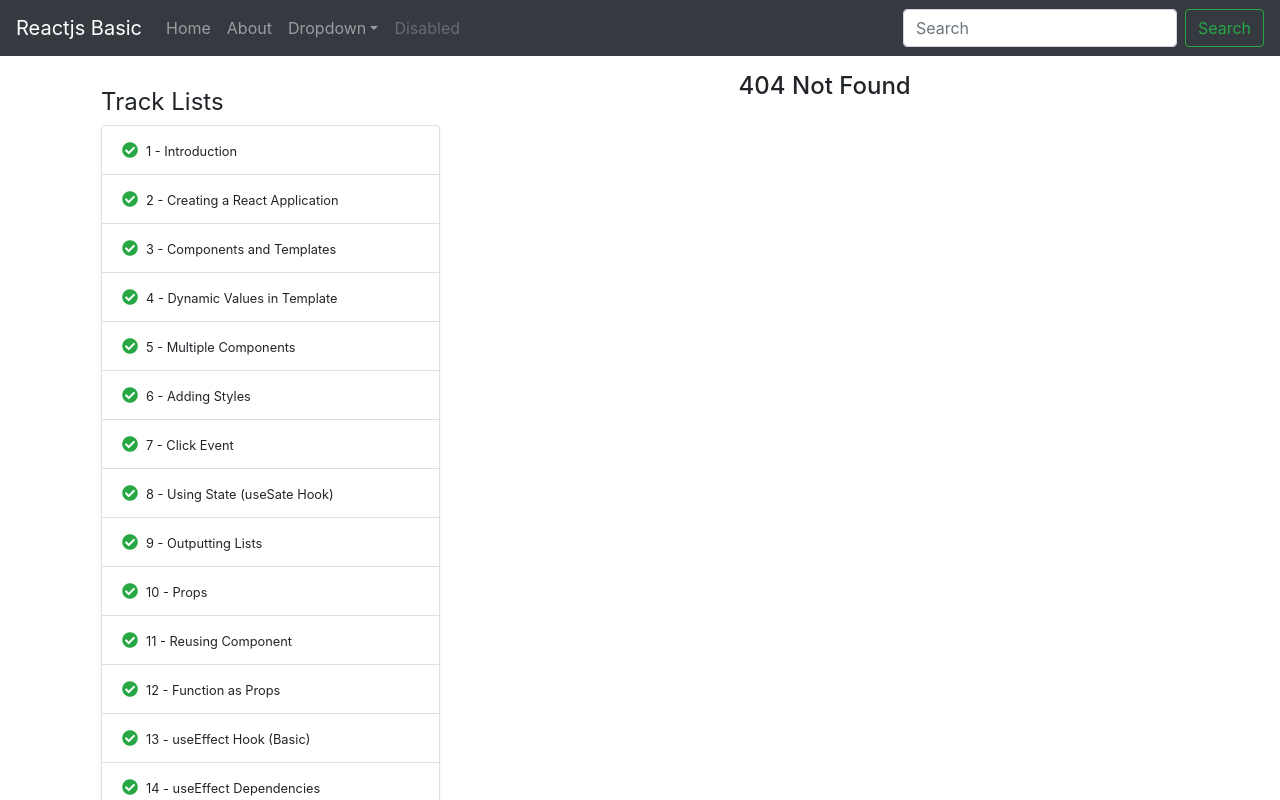
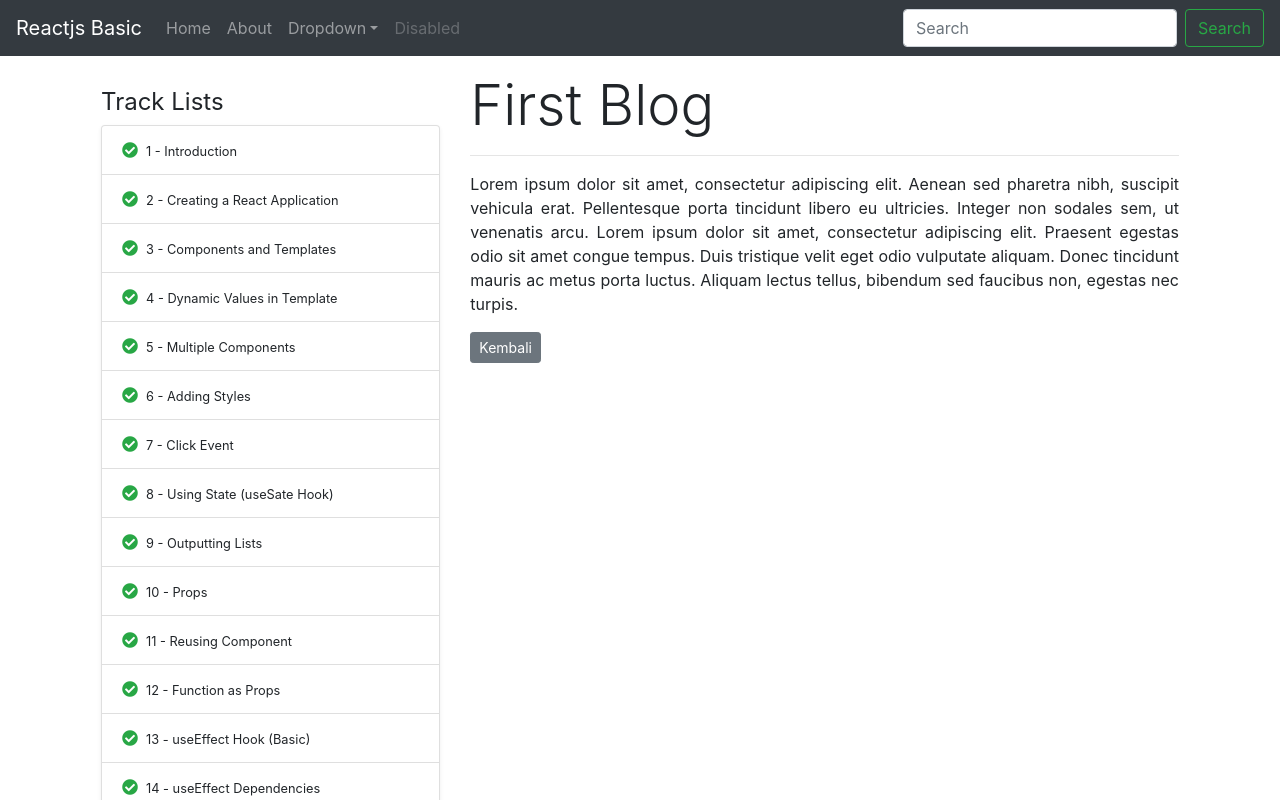
Before and after one commit to komarapc/reactjs-basic, a React (Create React App) app: page /react-basic/blogs/1 in a window 1280 px wide. Shown: the top 800 px of the page. Built offline with nearby package versions, Linux system fonts and the light colour scheme; no server answers; data requests are answered from the project's data file.

Commit message:
not-found

```diff
--- a/db.json
+++ b/db.json
@@ -1,5 +1,20 @@
 {
-  "blogs": [],
+  "blogs": [
+    {
+      "id": 1,
+      "title": "First Blog",
+      "slug": "First-Blog",
+      "author": "Komar",
+      "body": "Lorem ipsum dolor sit amet, consectetur adipiscing elit. Aenean sed pharetra nibh, suscipit vehicula erat. Pellentesque porta tincidunt libero eu ultricies. Integer non sodales sem, ut venenatis arcu. Lorem ipsum dolor sit amet, consectetur adipiscing elit. Praesent egestas odio sit amet congue tempus. Duis tristique velit eget odio vulputate aliquam. Donec tincidunt mauris ac metus porta luctus. Aliquam lectus tellus, bibendum sed faucibus non, egestas nec turpis."
+    },
+    {
+      "id": 2,
+      "title": "Second Blog",
+      "slug": "Second-Blog",
+      "author": "Ayana",
+      "body": "Lorem ipsum dolor sit amet, consectetur adipiscing elit. Aenean sed pharetra nibh, suscipit vehicula erat. Pellentesque porta tincidunt libero eu ultricies. Integer non sodales sem, ut venenatis arcu. Lorem ipsum dolor sit amet, consectetur adipiscing elit. Praesent egestas odio sit amet congue tempus. Duis tristique velit eget odio vulputate aliquam. Donec tincidunt mauris ac metus porta luctus. Aliquam lectus tellus, bibendum sed faucibus non, egestas nec turpis."
+    }
+  ],
   "contacts": [
     {
       "id": 1,
--- a/src/data/track-list.ts
+++ b/src/data/track-list.ts
@@ -187,8 +187,8 @@ const track_lists: {
   {
     id: 31,
     track_name: "404 Pages",
-    is_done: false,
-    is_success: false,
+    is_done: true,
+    is_success: true,
   },
 ];
 
--- a/src/home.tsx
+++ b/src/home.tsx
@@ -11,7 +11,7 @@ import Sidebar from "./components/sidebar";
 import track_lists from "./data/track-list";
 
 const Home = () => {
-  const current_track_list: number = 30;
+  const current_track_list: number = 31;
   const tracks = track_lists.filter((track) => track.id === current_track_list);
   const title: string = tracks[0].track_name;
   return (
--- a/src/pages/errors/error-404.tsx
+++ b/src/pages/errors/error-404.tsx
@@ -1,13 +1,16 @@
+import { Link, withRouter } from "react-router-dom";
+
 const Error404 = (props: any) => {
   return (
     <div>
-      <div className="text-center">
-        <h4>
+      <div className="text-center mt-5">
+        <h4 className="display-4">
           {props.error_status} {props.error_message}
         </h4>
+        <Link to="/">Back to homepage</Link>
       </div>
     </div>
   );
 };
 
-export default Error404;
+export default withRouter(Error404);
```
